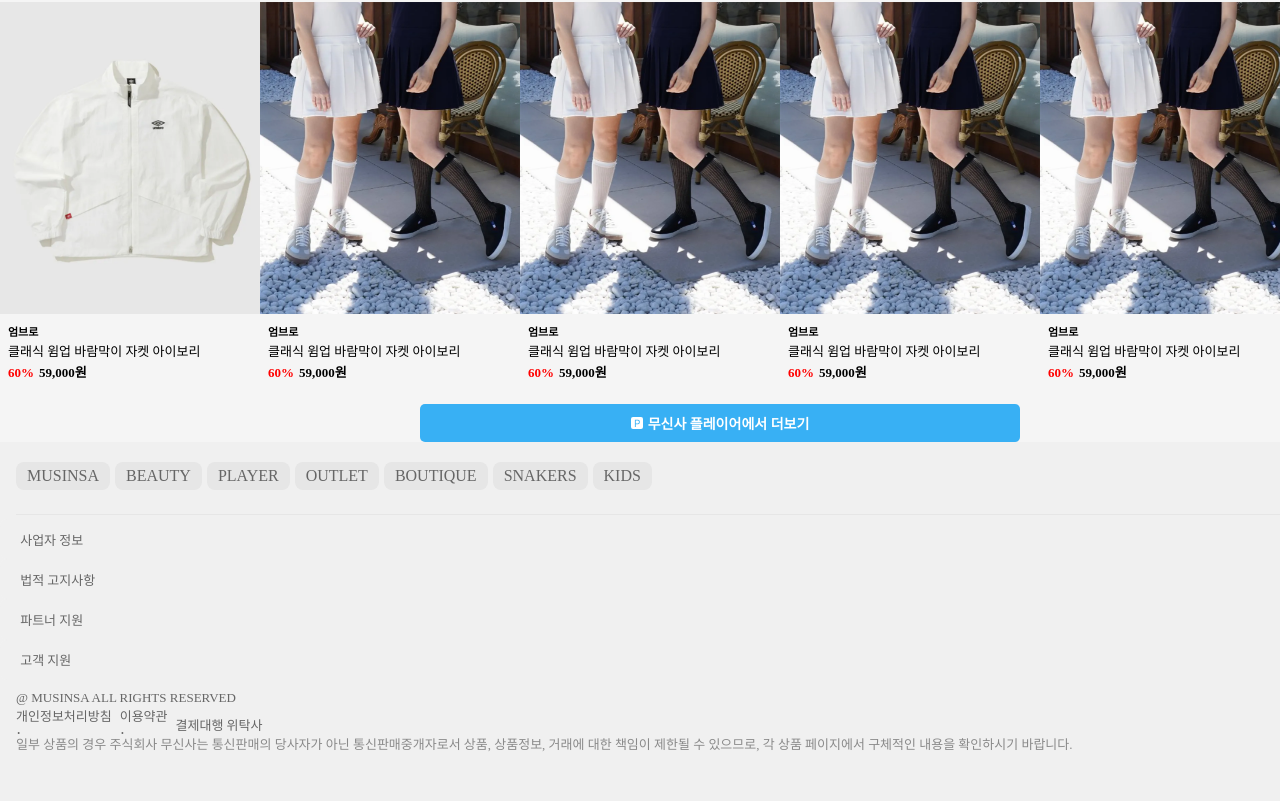
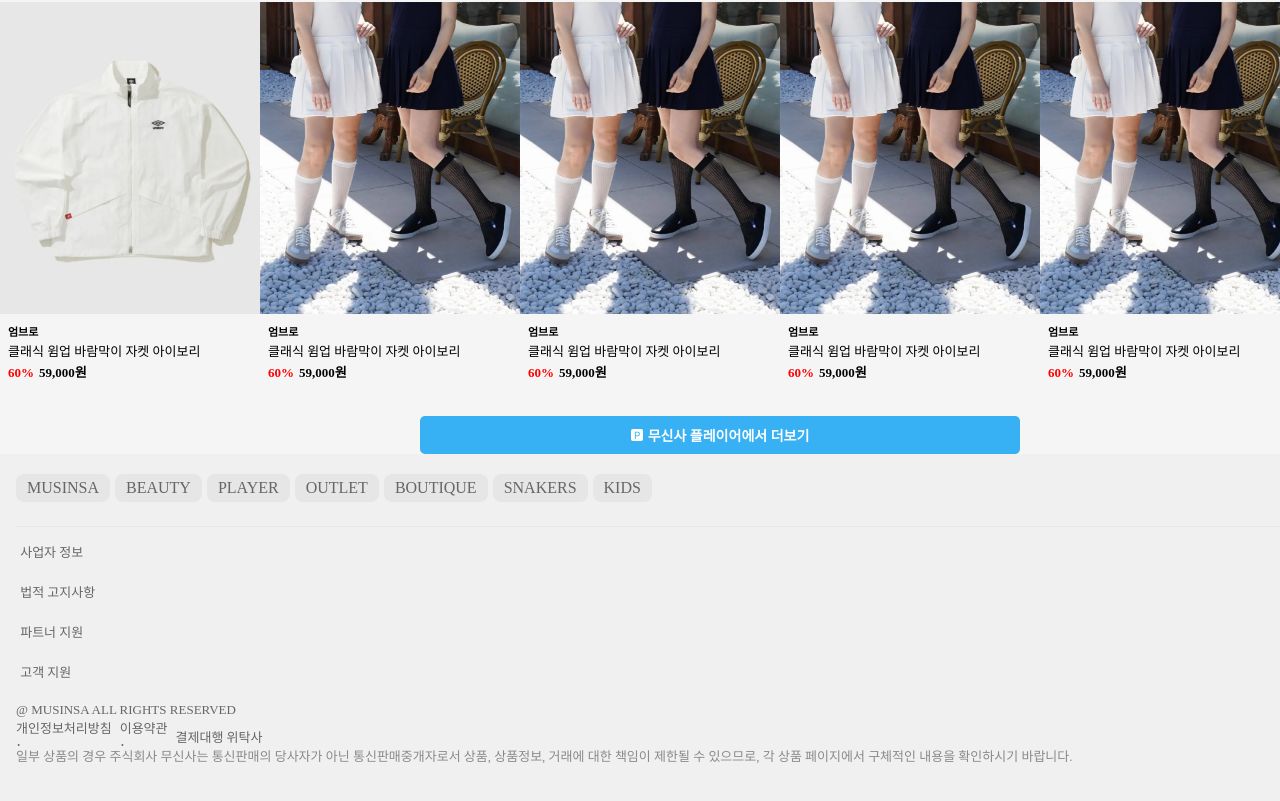
Before and after one commit to chaeriiiim/musinsa-react, a React (Vite) app: page / in a window 1280 px wide. Shown: the part 862-1663 px from the top of the page. Built offline with nearby package versions, Linux system fonts and the light colour scheme.

Commit message:
fix : css 수정

```diff
--- a/src/pages/Main/Main.tsx
+++ b/src/pages/Main/Main.tsx
@@ -21,6 +21,7 @@
         subtitle="등산/아웃도어"
       />
       <ProductList />
+      <div style={{ marginTop: "12px" }}>
         <Button
           width="600px"
           height="38px"
@@ -29,6 +30,7 @@
           text="무신사 플레이어에서 더보기"
           navigatePath="/"
         />
+      </div>
     </Root>
   );
 }
```
Lines whose indentation alone changed are shown as unchanged.
